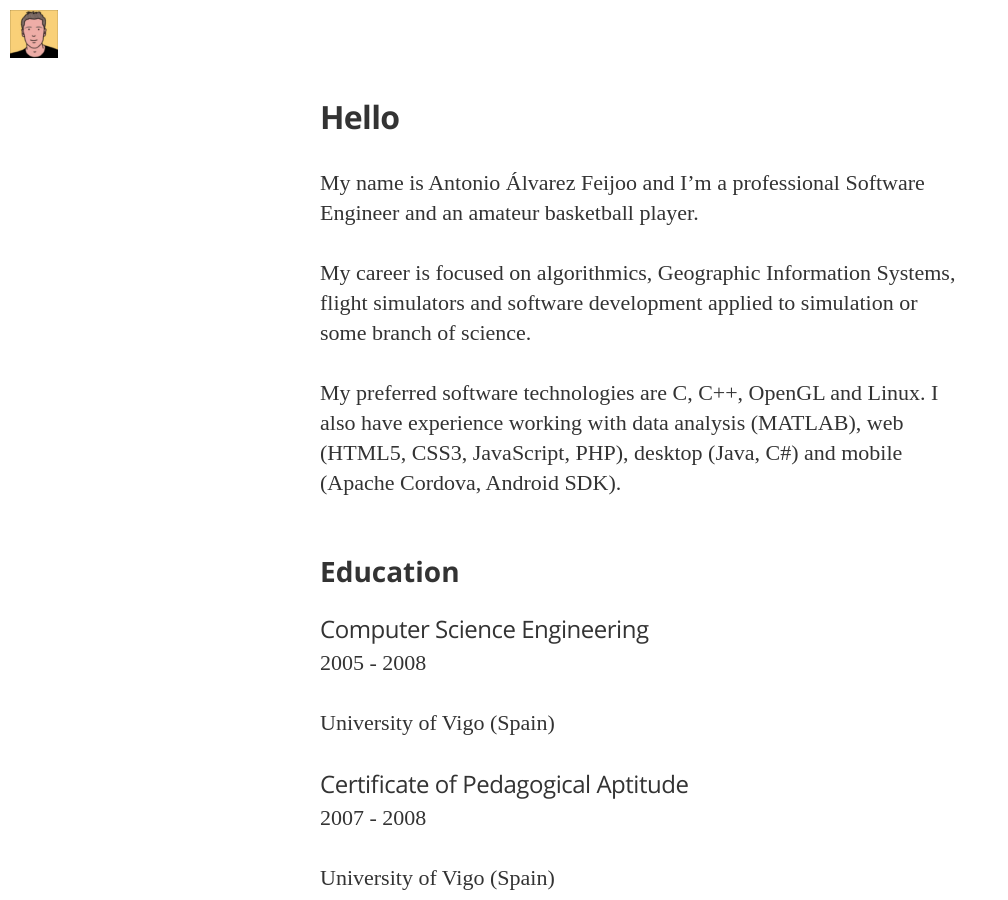
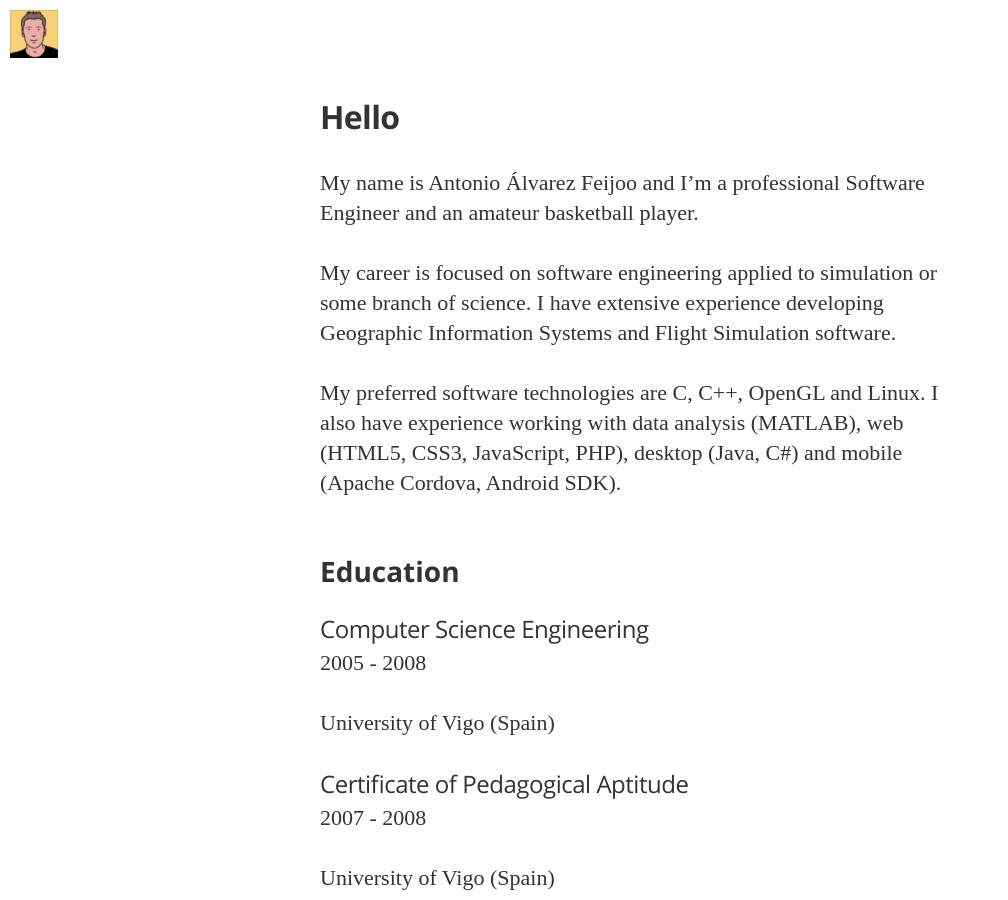
Before and after one commit to aafeijoo/aafeijoo.github.io, a Jekyll site: the page built from about.md, in a window 1280 px wide and 900 px high, scrolled down 905 px. Shown: the whole window, without its empty margins (0-1008 px from the left). Built offline with Jekyll 4.4.1, drawn with Linux system fonts in a browser that asks for light colours; some web fonts are replaced; Markdown is read by kramdown in place of the engine named in the settings.

Commit message:
Modified about page

```diff
--- a/about.md
+++ b/about.md
@@ -9,7 +9,7 @@ image: /assets/images/pages/about/cies.jpg
 
 My name is Antonio Álvarez Feijoo and I'm a professional Software Engineer and an amateur basketball player.
 
-My career is focused on algorithmics, Geographic Information Systems, flight simulators and software development applied to simulation or some branch of science.
+My career is focused on software engineering applied to simulation or some branch of science. I have extensive experience developing Geographic Information Systems and Flight Simulation software.
 
 My preferred software technologies are C, C++, OpenGL and Linux. I also have experience working with data analysis (MATLAB), web (HTML5, CSS3, JavaScript, PHP), desktop (Java, C#) and mobile (Apache Cordova, Android SDK).
 
```
